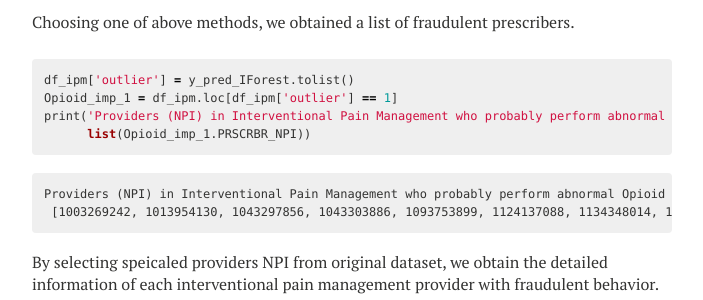
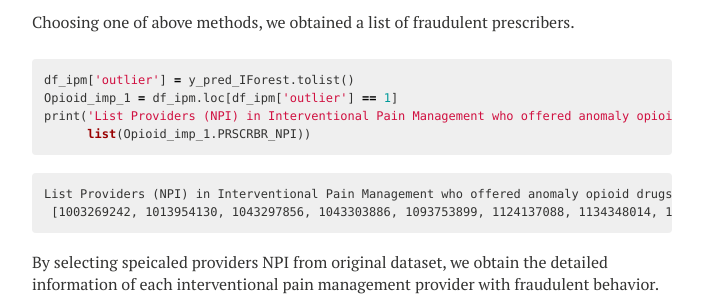
Before and after one commit to Janzhuj/janzhuj.github.io, a Jekyll site: the page built from _posts/2023-08-23-Medicare-Part-D-Claims-Segmentation-and-Anomaly-Detection.md, in a window 1280 px wide and 900 px high, scrolled down 8525 px. Shown: the part 151-451 px from the top of the window, without its empty margins (288-991 px from the left). Built offline with Jekyll 4.4.1, drawn with Linux system fonts in a browser that asks for light colours; nearby versions of some CDN libraries; library files that are not in the unit come from our copies; comment, search, counter and statistics services are not loaded.

Commit message:
Update 2023-08-23-Medicare-Part-D-Claims-Segmentation-and-Anomaly-Detection.md

```diff
--- a/_posts/2023-08-23-Medicare-Part-D-Claims-Segmentation-and-Anomaly-Detection.md
+++ b/_posts/2023-08-23-Medicare-Part-D-Claims-Segmentation-and-Anomaly-Detection.md
@@ -103,12 +103,12 @@ Choosing one of above methods, we obtained a list of fraudulent prescribers.
 {% highlight r %}
 df_ipm['outlier'] = y_pred_IForest.tolist()
 Opioid_imp_1 = df_ipm.loc[df_ipm['outlier'] == 1]
-print('Providers (NPI) in Interventional Pain Management who probably perform abnormal Opioid drugs on the claim:\n',
+print('List Providers (NPI) in Interventional Pain Management who offered anomaly opioid drugs on the claim:\n',
       list(Opioid_imp_1.PRSCRBR_NPI))
 {% endhighlight %}
 
 {% highlight text %}
-Providers (NPI) in Interventional Pain Management who probably perform abnormal Opioid drugs on the claim:
+List Providers (NPI) in Interventional Pain Management who offered anomaly opioid drugs on the claim:
  [1003269242, 1013954130, 1043297856, 1043303886, 1093753899, 1124137088, 1134348014, 1154345585, 1215000468, 1245264621, 1245438597, 1255305124, 1306038674, 1316941305, 1336170216, 1336180314, 1336432038, 1346230612, 1346274792, 1376907774, 1417189812, 1447200761, 1457351322, 1457418386, 1457434268, 1477565208, 1518922657, 1548273501, 1558353078, 1558501320, 1568410900, 1568585081, 1568677300, 1619934858, 1619950375, 1639167091, 1669662151, 1679511638, 1679572994, 1689600041, 1699717181, 1730400193, 1750451258, 1780874446, 1801819206, 1821088451, 1831457357, 1891775961, 1891781753, 1902005721, 1912993478, 1932109170, 1932182763, 1942599253, 1992702039, 1992904528]
 {% endhighlight %}
 
```
